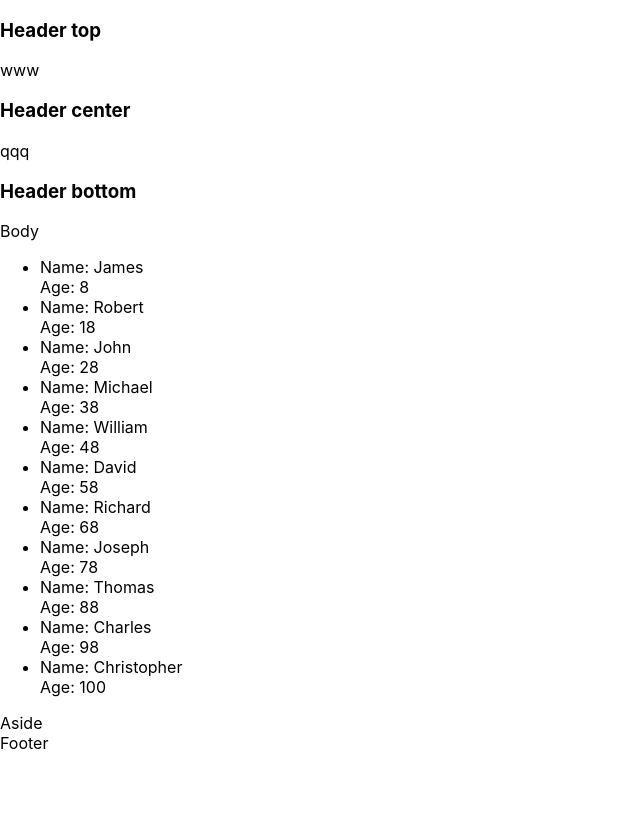
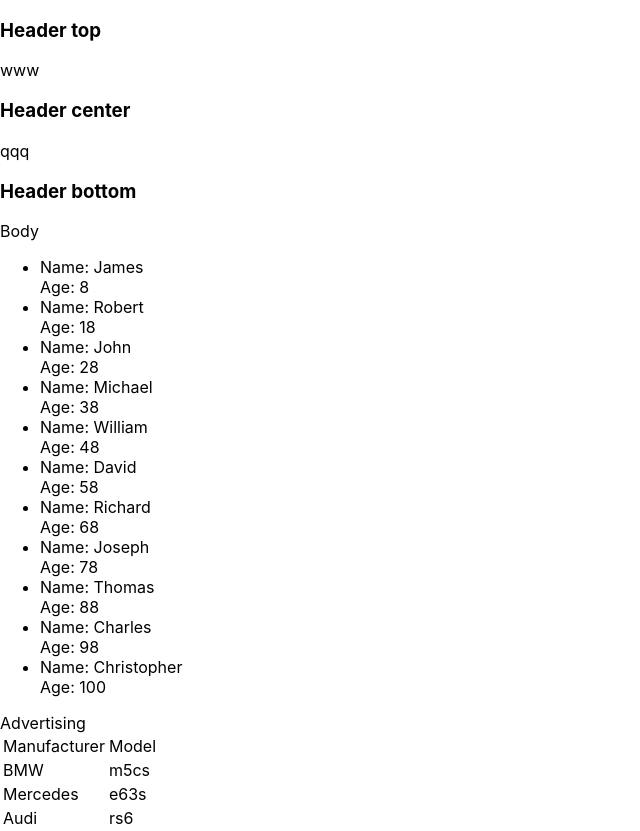
Before and after one commit to EugeneMorash/react-tasks, a React (Create React App) app: page / in a window 1280 px wide. Shown: the whole page, without its empty margins (0-640 px from the left). Before the commit the page ends 800 px from the top, so only its background shows below. Built offline with nearby package versions, Linux system fonts and the light colour scheme.

Commit message:
table task

```diff
--- a/src/App.tsx
+++ b/src/App.tsx
@@ -2,12 +2,22 @@ import React from 'react';
 import './App.css';
 import {Header} from "./components/Header";
 import {Main} from "./components/Main";
+import {Footer} from "./components/Footer";
+import {Aside} from "./components/Aside";
+
 
 export type UsersArrType = Array<UserType>
 export type UserType = {
     id: number
     name: string
     age: number
+}
+
+export type TopCarsArrType = Array<TopCarsType>
+export type TopCarsType = {
+    id: number
+    manufacturer: string
+    model: string
 }
 
 const users: UsersArrType = [
@@ -24,6 +34,12 @@ const users: UsersArrType = [
     {id: 11, name: "Christopher", age: 100},
 ]
 
+const topCars: TopCarsArrType = [
+    {id: 1, manufacturer: "BMW", model: 'm5cs'},
+    {id: 2, manufacturer: "Mercedes", model: 'e63s'},
+    {id: 3, manufacturer: "Audi", model: 'rs6'}
+]
+
 
 function App() {
     return (
@@ -34,15 +50,36 @@ function App() {
 
             <Main userList={users}/>
 
+            <Aside advertising={"Advertising"}/>
 
-            <aside>
-                Aside
-            </aside>
-            <footer>
-                Footer
-            </footer>
+            <Footer carsList={topCars}/>
         </div>
     );
 }
 
 export default App;
+
+
+
+// ======= react-tasks =======
+//
+// **** создание вложенных компонент ****
+// 1. Сделать компоненты
+// Footer и Aside
+//
+// 2. Сделать возможно изменять содержимое тега Footer и Aside через пропс
+//
+// 3. Типизировать
+//
+//
+// **** map ****
+// 1. В react-tasks в App создать массив
+// const topCars = [
+//     {id: 1, manufacturer: "BMW", model: 'm5cs'},
+//     {id: 2, manufacturer: "Mercedes", model: 'e63s'},
+//     {id: 3, manufacturer: "Audi", model: 'rs6'}
+// ]
+//
+// 2. Вывести массив машин в компоненте Footer через map в html Таблицу (!гуглить по-английски! (Учимся))
+//
+// 3. Ошибок в консоли не должно быть и всё должно быть типизировано
--- /dev/null
+++ b/src/components/Aside.tsx
@@ -0,0 +1,13 @@
+import React from 'react';
+
+type AsidePropsType = {
+    advertising: string
+}
+
+export function Aside(props: AsidePropsType) {
+    return (
+        <aside>
+            {props.advertising}
+        </aside>
+    )
+}
--- /dev/null
+++ b/src/components/Footer.tsx
@@ -0,0 +1,34 @@
+import React from 'react';
+import {TopCarsArrType} from "../App";
+
+type FooterPropsType = {
+    carsList: TopCarsArrType
+}
+
+export function Footer(props: FooterPropsType) {
+
+    const topCarsArray = props.carsList.map(
+        (car) => {
+            return <tr key={car.id}>
+                <td>{car.manufacturer}</td>
+                <td>{car.model}</td>
+            </tr>;
+        }
+    )
+// console.log(topCarsArray)
+    return (
+        <footer>
+            <table>
+                <thead>
+                <tr>
+                    <td>Manufacturer</td>
+                    <td>Model</td>
+                </tr>
+                </thead>
+                <tbody>
+                {topCarsArray}
+                </tbody>
+            </table>
+        </footer>
+    )
+}
--- a/src/components/Main.tsx
+++ b/src/components/Main.tsx
@@ -5,7 +5,6 @@ import {UsersArrType} from "../App";
 type MainPropsType = {
     userList: UsersArrType
 }
-
 
 export function Main(props: MainPropsType) {
 
```
